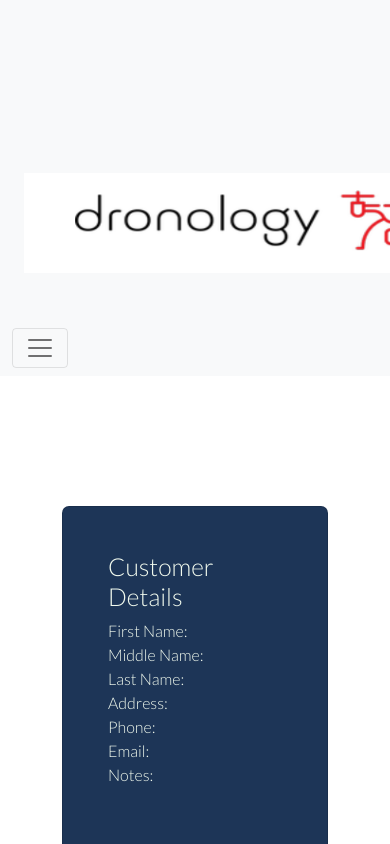
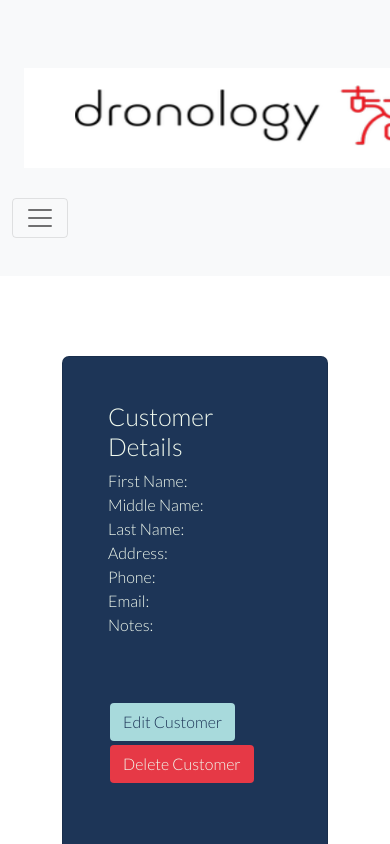
Before and after one commit to amex-bootcamp/final-capstone-client, a React (Create React App) app: page /customers/1 in a window 390 px wide. Shown: the top 844 px of the page. Built offline with nearby package versions, Linux system fonts and the light colour scheme; no server answers.

Commit message:
centered cards, changed padding for container, fixed responsiveness

```diff
--- a/src/components/customers/CustomerView.Module.css
+++ b/src/components/customers/CustomerView.Module.css
@@ -13,6 +13,8 @@ body{
 }
 .card{
     padding: 45px 45px 45px 45px;
+    align-items: center;
+
 }
 .h2{
     text-align: center;
@@ -24,16 +26,7 @@ body{
     margin-right: 5px;
 }
 .container{
-    padding-top: 80px;
+    padding-top: 30px;
+    padding-bottom: 30px;
     border-radius: 30px 30px 30px;
-        /* display: grid;
-    justify-content: center;
-    grid-template-columns: 1fr 1fr 1fr 1fr;
-    grid-gap: 50px 50px;
-    grid-gap: 1rem;
-    flex-flow: column wrap;*/
-    display: grid;
-    grid-row-gap: 50px;
-    grid-column-gap: 50px ;
-    grid-template-columns: repeat(auto-fill, minmax(300px, 4fr));
 }
--- a/src/components/customers/CustomerView.js
+++ b/src/components/customers/CustomerView.js
@@ -1,6 +1,6 @@
 
 import React, { Component } from "react";
-import { Card, Container, CardGroup, Button } from "react-bootstrap";
+import { Card, Container, CardGroup, Button, Row, Col } from "react-bootstrap";
 import CustomerDataService from "../../services/customer.data.service";
 import CustomerViewCSS from "./CustomerView.Module.css";
 import { Redirect } from "react-router-dom";
@@ -37,12 +37,13 @@ class CustomerView extends Component {
     const editButton = {
       backgroundColor: "#a8dadc",
       color: "#1d3557",
-
+      margin: "2px"
 
     }
     const deleteButton = {
       backgroundColor: "#e63946",
       color: "#f1faee",
+      margin: "2px"
 
     }
     const custCard = {
@@ -50,12 +51,15 @@ class CustomerView extends Component {
       color: "#f1faee",
       margin: "50px",
       borderRadius: "7px",
-
+      height: "500px",
 
     }
-    let text = {
+    const text = {
       font: "bold",
       color: "#f1faee"
+    }
+    const cardGroup = {
+      justifyContent: "center"
     }
     const { customer } = this.state;
     if (this.state.deleted) {
@@ -67,9 +71,10 @@ class CustomerView extends Component {
         <div>
 
           <Container className={CustomerViewCSS.container}>
-            {/* <Row justify-content-center>
-                <Col> */}
-                <CardGroup>
+                <CardGroup style={cardGroup}>
+                <Row >
+                <Col>
+
                   <Card style={custCard} variant={custCard} className={CustomerViewCSS.card}>
                     <Card.Text>
                     <h2 style={text} className={CustomerViewCSS.h2}>Customer Details</h2>
@@ -91,15 +96,15 @@ class CustomerView extends Component {
                       </Button>
                       </div>
                   </Card>
-                {/* </Col>
-                <Col> */}
+                </Col>
+                <Col>
                   <Card style={custCard} variant={custCard} className={CustomerViewCSS.card}>
                     <Card.Text>
                       <h2 style={text} className={CustomerViewCSS.h2}>Order History</h2>
                     </Card.Text>
                   </Card>
-                {/* </Col>
-            </Row> */}
+                </Col>
+            </Row>
             </CardGroup>
           </Container>
         </div>
```
Also changed, not shown: 1 other file (tests, documents, lock files or other folders).
